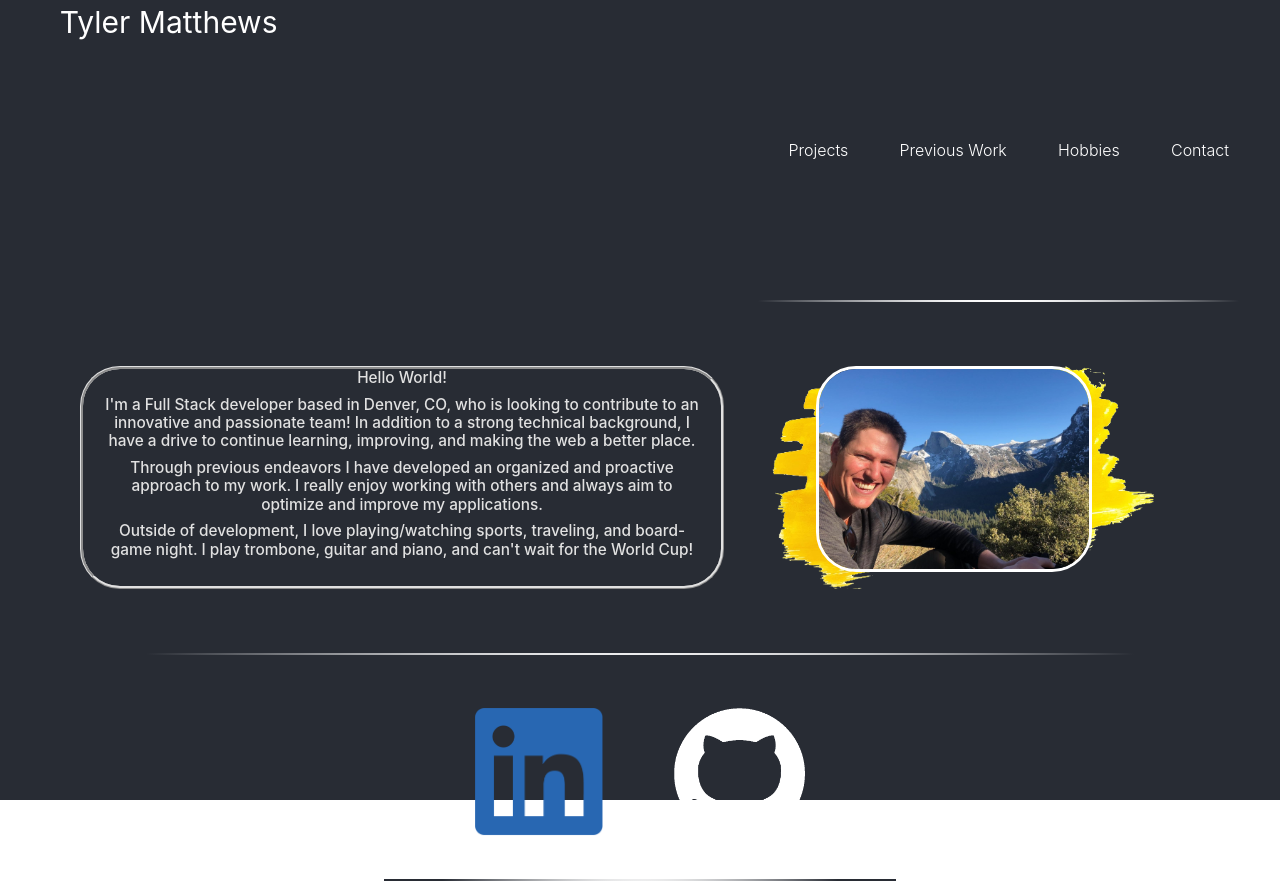
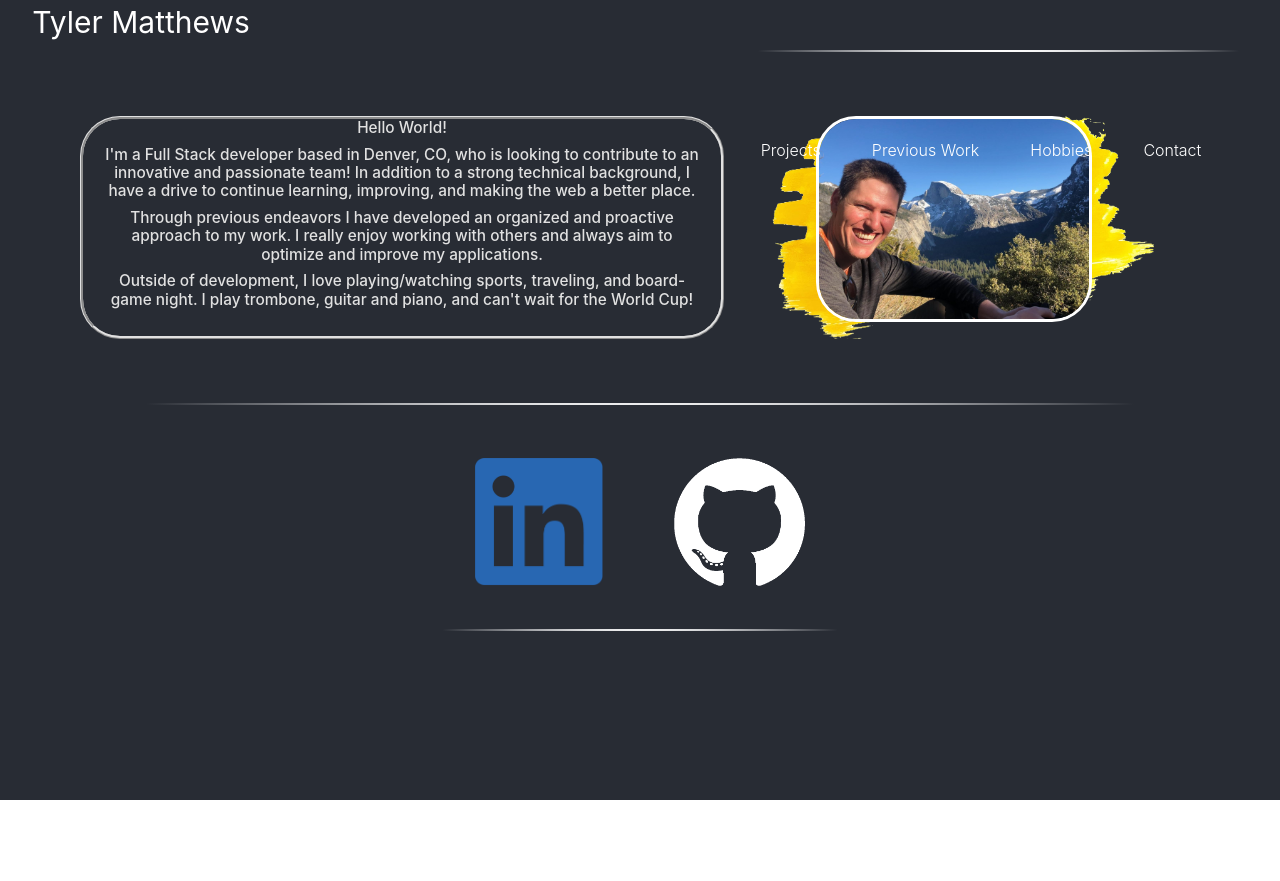
Before and after one commit to T-Matthews/profile_react, a React (Create React App) app: page / in a window 1280 px wide. After the commit the page ends 800 px from the top, so only its background shows below. Built offline with nearby package versions, Linux system fonts and the light colour scheme.

Commit message:
navbar intermed sizing corrections

```diff
--- a/src/css/App.css
+++ b/src/css/App.css
@@ -15,9 +15,10 @@
 /* ////// */
 .navbar {
   height: auto;
-  padding:0 1rem;
-
+  padding:0;
   display: flex;
+  flex: 0 0 auto;
+  flex-direction: row;
   justify-content: space-around;
   align-items: center;
   margin: 0 auto;
@@ -27,7 +28,10 @@
   flex-direction: row;
   align-content: center;
   justify-content: center;
-  width: 55%
+  width: 45%;
+}
+.navbar-right{
+width: 35%;
 }
 #nav-name{
   font-size: 30px;
@@ -35,9 +39,11 @@
 }
 .navbar-right-list {
   display: flex;
+  flex-direction: row;
   justify-content: space-between;
   align-items: center;
   margin: 0;
+  padding-left: 0;
 
 }
 .nav-item{
@@ -147,7 +153,9 @@
 /*NAVBAR LARGE*/
 /*////////////*/
 @media all and (min-width: 721px) {
-
+.navbar{
+  max-height: 50px;
+}
 /* Underline for nav on right of large screens */
 .underline{
   height: 2px;
@@ -163,10 +171,6 @@ height: 100%;
 width: 44%;
 height: 100%;
 background: radial-gradient(white, white, #282c34 70%)
-}
-.navbar-right{
-  width: 45%;
-    padding-right: min(15px);
 }
 }
 
```
